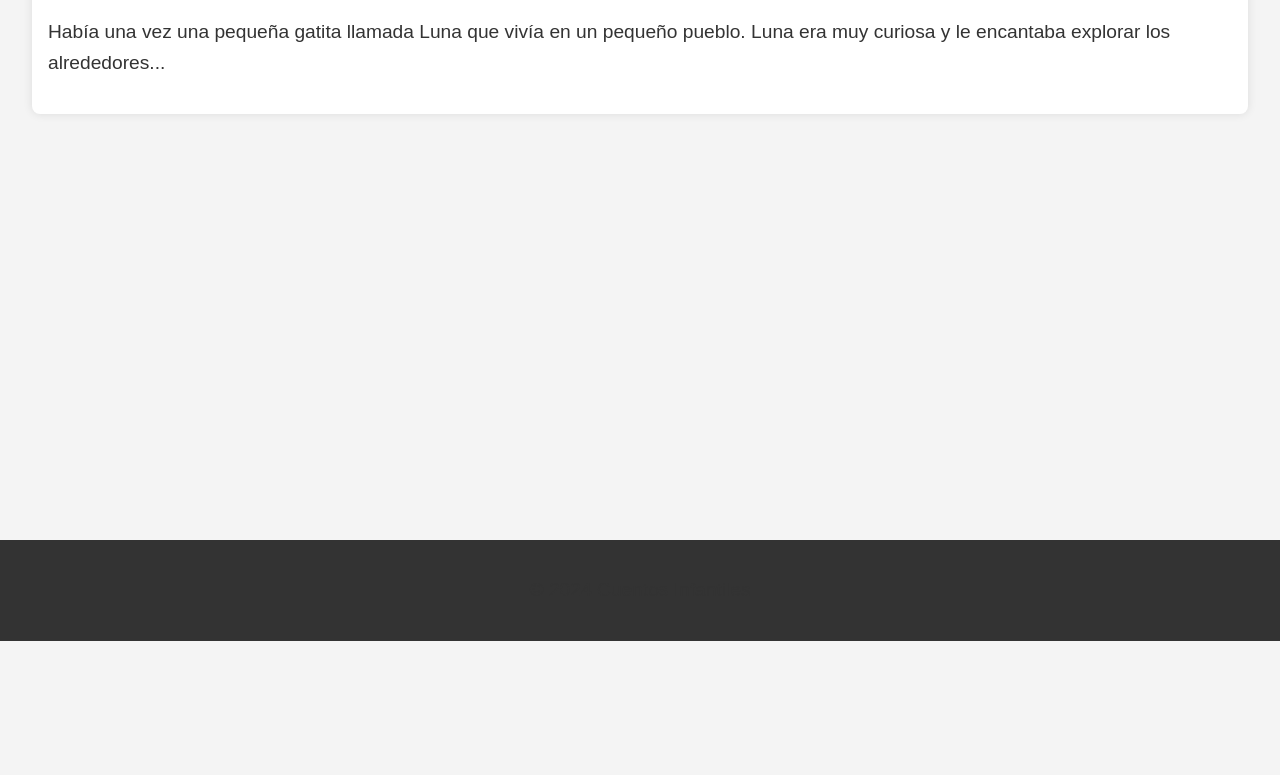
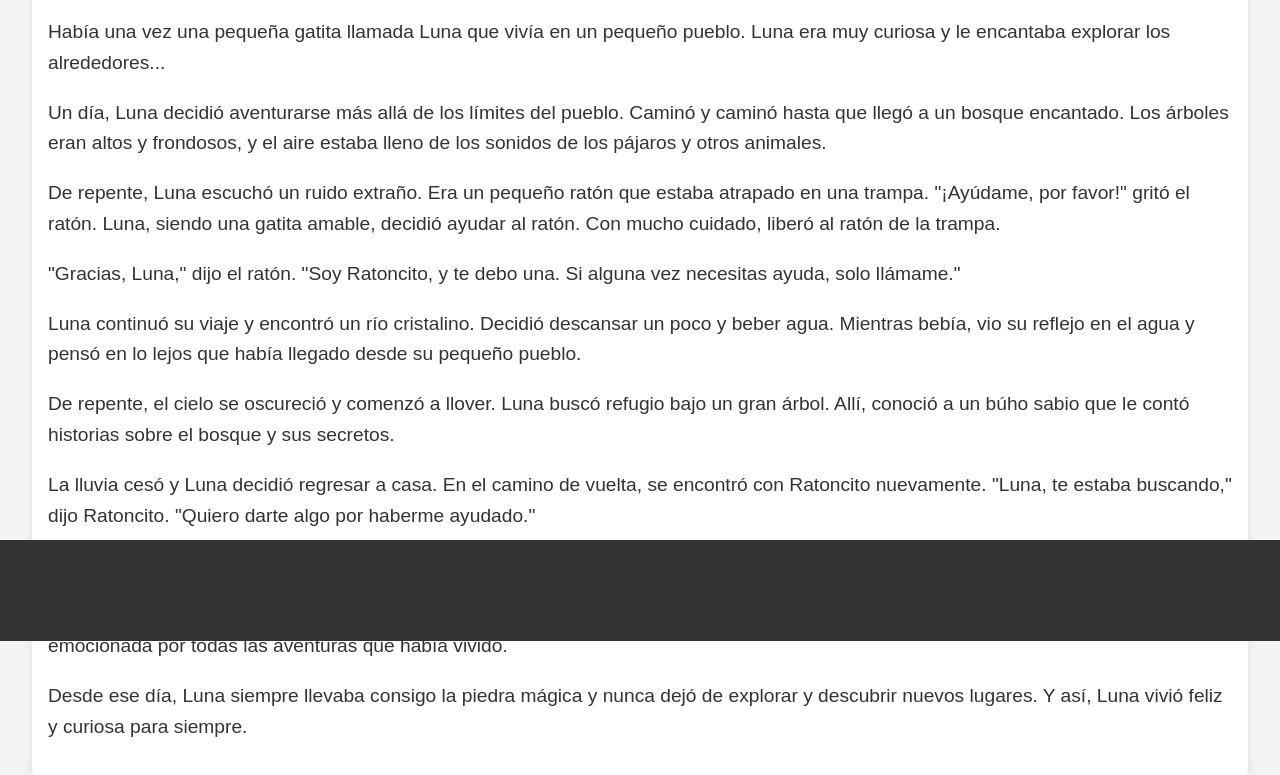
Before and after one commit to Miquel1974/html-cuento, a plain HTML site: page index.html in a window 1280 px wide. Shown: the part 159-934 px from the top of the page. Before the commit the page ends 800 px from the top, so only its background shows below. Drawn offline with Linux system fonts and the light colour scheme.

Commit message:
Update index.html

```diff
--- a/index.html
+++ b/index.html
@@ -15,6 +15,15 @@
             <img src="luna.jpg" alt="Luna la gatita">
             <p>Había una vez una pequeña gatita llamada Luna que vivía en un pequeño pueblo. Luna era muy curiosa y le encantaba explorar los alrededores...</p>
             <!-- Continúa el cuento aquí -->
+            <p>Un día, Luna decidió aventurarse más allá de los límites del pueblo. Caminó y caminó hasta que llegó a un bosque encantado. Los árboles eran altos y frondosos, y el aire estaba lleno de los sonidos de los pájaros y otros animales.</p>
+    <p>De repente, Luna escuchó un ruido extraño. Era un pequeño ratón que estaba atrapado en una trampa. "¡Ayúdame, por favor!" gritó el ratón. Luna, siendo una gatita amable, decidió ayudar al ratón. Con mucho cuidado, liberó al ratón de la trampa.</p>
+    <p>"Gracias, Luna," dijo el ratón. "Soy Ratoncito, y te debo una. Si alguna vez necesitas ayuda, solo llámame."</p>
+    <p>Luna continuó su viaje y encontró un río cristalino. Decidió descansar un poco y beber agua. Mientras bebía, vio su reflejo en el agua y pensó en lo lejos que había llegado desde su pequeño pueblo.</p>
+    <p>De repente, el cielo se oscureció y comenzó a llover. Luna buscó refugio bajo un gran árbol. Allí, conoció a un búho sabio que le contó historias sobre el bosque y sus secretos.</p>
+    <p>La lluvia cesó y Luna decidió regresar a casa. En el camino de vuelta, se encontró con Ratoncito nuevamente. "Luna, te estaba buscando," dijo Ratoncito. "Quiero darte algo por haberme ayudado."</p>
+    <p>Ratoncito le entregó a Luna una pequeña piedra brillante. "Esta piedra es mágica," explicó. "Te guiará siempre que te sientas perdida."</p>
+    <p>Luna agradeció a Ratoncito y continuó su camino de regreso a casa. Cuando llegó, se sintió feliz de estar de vuelta, pero también emocionada por todas las aventuras que había vivido.</p>
+    <p>Desde ese día, Luna siempre llevaba consigo la piedra mágica y nunca dejó de explorar y descubrir nuevos lugares. Y así, Luna vivió feliz y curiosa para siempre.</p>
         </section>
     </main>
     <footer>
```
